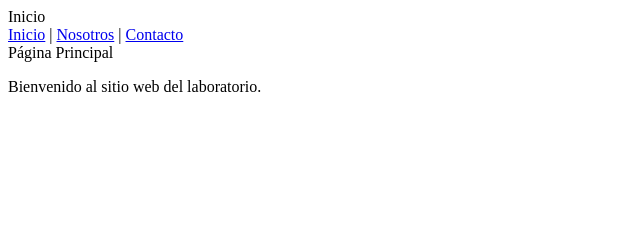
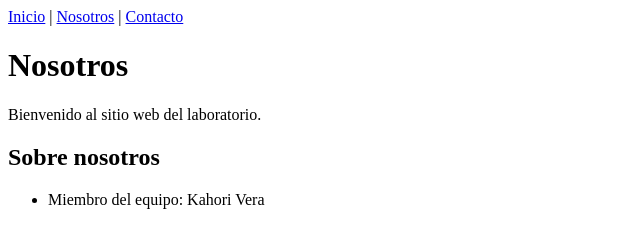
Before and after one commit to kahorivera-arch/lab-git-sem02, a plain HTML site: page about.html in a window 1280 px wide. Shown: the whole page, without its empty margins (0-640 px from the left). Drawn offline with Linux system fonts and the light colour scheme.

Commit message:
feature: mejora en about.html

```diff
--- a/about.html
+++ b/about.html
@@ -2,7 +2,7 @@
 <html lang="es">
 <head>
   <meta charset="UTF-8">
-  <nosotros>Inicio</nosotros>
+  <title>Nosotros</title>
 </head>
 <body>
   <nav>
@@ -10,7 +10,12 @@
     <a href="about.html">Nosotros</a> |
     <a href="contact.html">Contacto</a>
   </nav>
-  <nosotros>Página Principal</nosotros>
+  <h1>Nosotros</h1>
   <p>Bienvenido al sitio web del laboratorio.</p>
+
+  <h2>Sobre nosotros</h2>
+  <ul>
+    <li>Miembro del equipo: Kahori Vera</li>
+  </ul>
 </body>
 </html>
```
